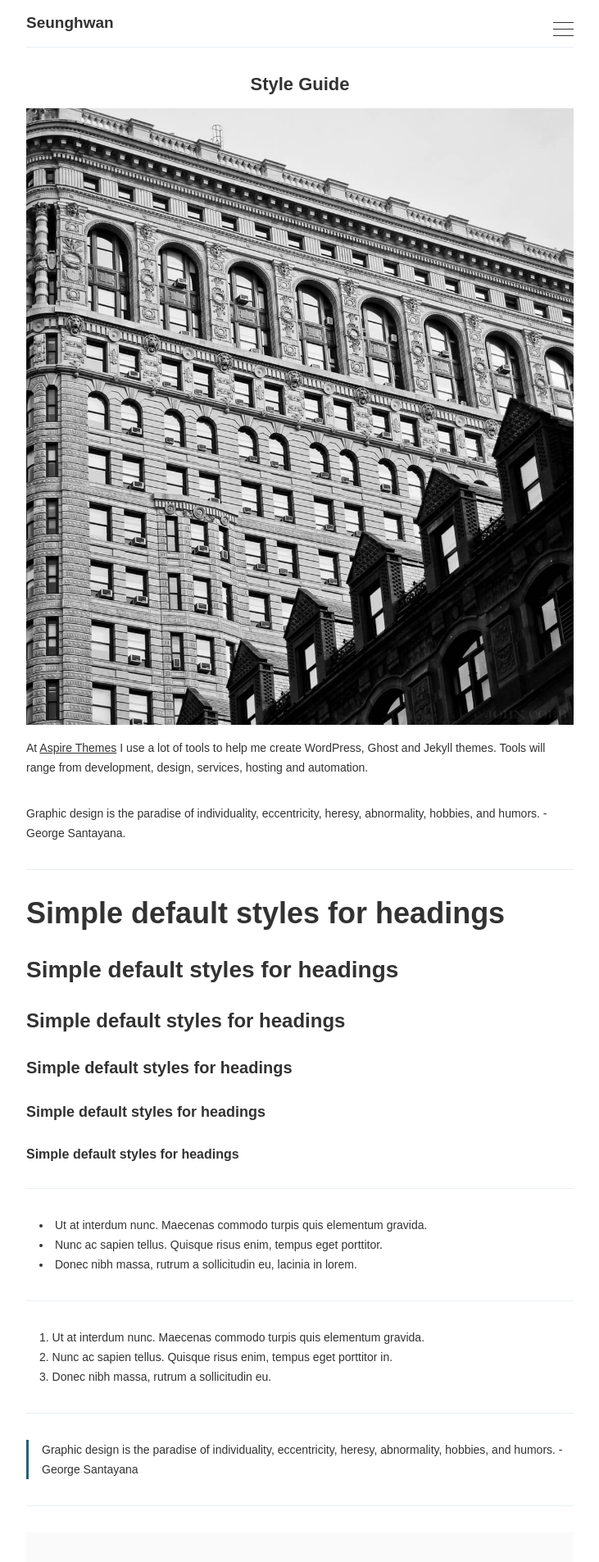
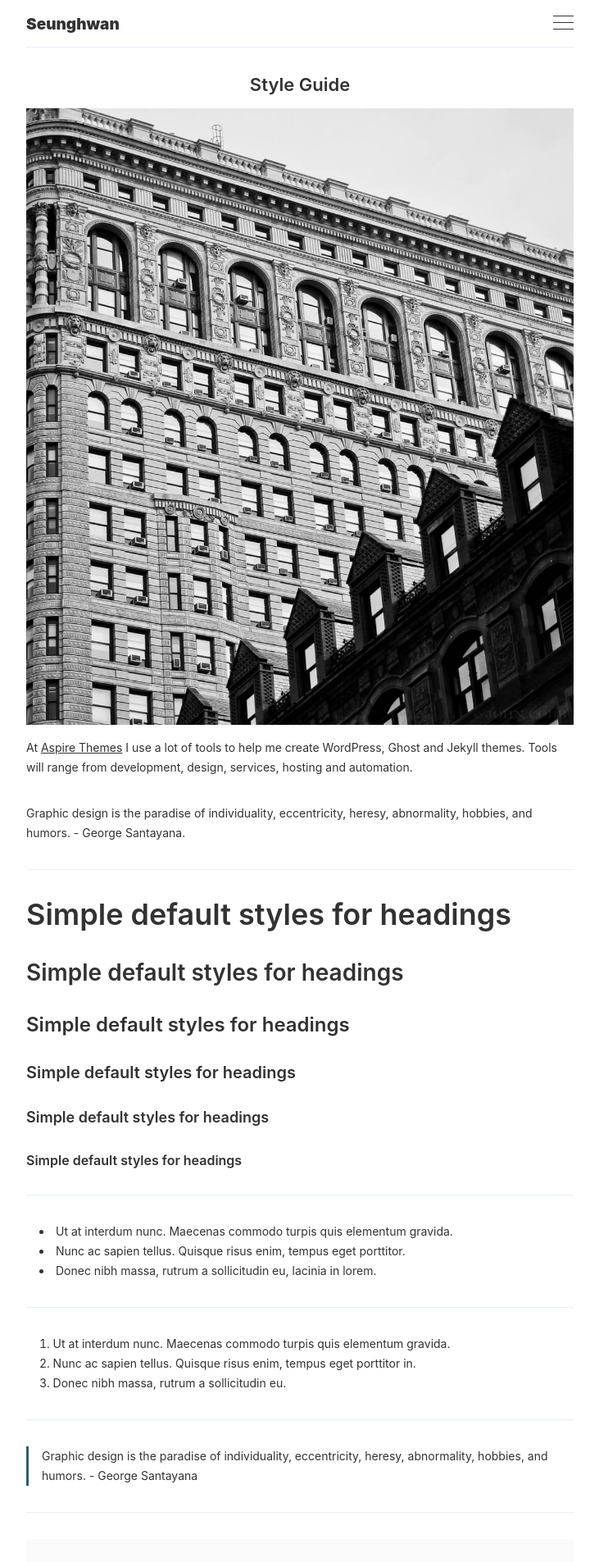
Before and after one commit to tjrichard/tjrichard.github.io, a Jekyll site: the page built from _pages/style-guide.md, in a window 1280 px wide. Shown: the top 1905 px of the page at 82% size, without its empty margins (274-1005 px from the left). Built offline with Jekyll 4.4.1, drawn with Linux system fonts in a browser that asks for light colours.

Commit message:
nav margin, size

```diff
--- a/_sass/components/_logo.scss
+++ b/_sass/components/_logo.scss
@@ -7,6 +7,8 @@
     font-size: $font-size-header;
     font-weight: $font-weight-bolder;
     transition: $global-transition;
+    position: relative;
+    top: 2px;
 
     @include attention() {
       color: $color-brand;
--- a/_sass/components/_nav.scss
+++ b/_sass/components/_nav.scss
@@ -4,7 +4,7 @@
 
 .c-nav {
   &__item {
-    font-size: $font-size-base;
+    font-size: $font-size-header;
   }
 
   &__link {
--- a/_sass/components/_off-canvas.scss
+++ b/_sass/components/_off-canvas.scss
@@ -7,7 +7,7 @@
 .c-off-canvas-toggle {
   float: right;
   position: relative;
-  top: half($base-spacing-unit);
+  // top: half($base-spacing-unit);
   z-index: 10;
   height: 19px;
   width: 25px;
@@ -36,6 +36,7 @@
     .c-off-canvas-toggle--close & {
       height: 2px;
       background-color: transparent;
+      margin-bottom: half($base-spacing-unit);
 
       &:before,
       &:after {
--- a/_sass/settings/_type.scss
+++ b/_sass/settings/_type.scss
@@ -2,7 +2,7 @@
 //  Settings > Type
 // *----------------------------------*/
 
-@font-face {
+/*font-face {
   font-family: 'Noto Sans CJK KR', 'Montserrat';
   src: url(source/font/) format('opentype');
 }
@@ -11,12 +11,12 @@
   font-family: 'IBM Plex Mono', 'Noto Sans Mono CJK KR';
   src: url(source/font/) format('opentype');
 }
-
+*/
 $font-base:
-  //-apple-system,
-  //BlinkMacSystemFont,
-  'Noto Sans CJK KR',
-  'Montserrat'
+  -apple-system,
+  BlinkMacSystemFont,
+  //'Noto Sans CJK KR',
+  //'Montserrat'
   'Segoe UI',
   Helvetica,
   Arial,
@@ -24,7 +24,7 @@
   'Apple Color Emoji',
   'Segoe UI Emoji',
   'Segoe UI Symbol';
-$font-monospace:  'IBM Plex Mono', 'Noto Sans Mono CJK KR', monospace;
+$font-monospace:  courier, monospace;
 
 $font-size-header: 19px;
 $font-size-base:   14px;
```
